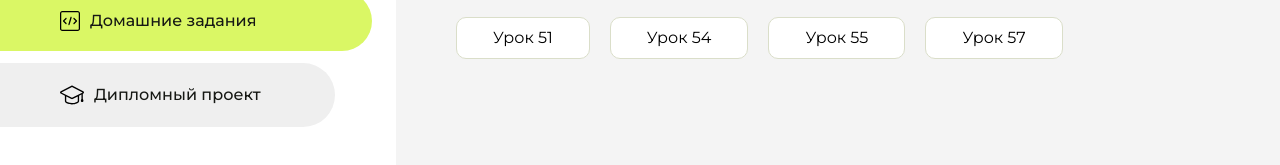
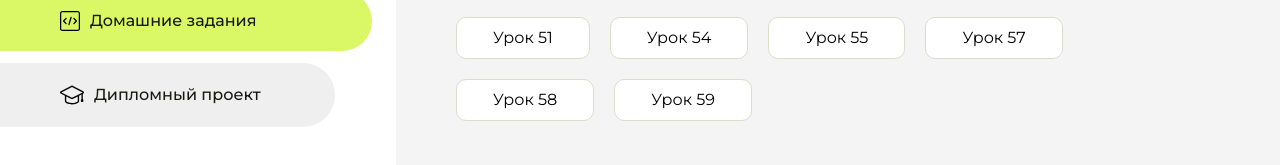
Before and after one commit to strangespirit/homework, a plain HTML site: page index.html in a window 1280 px wide. Shown: the part 345-510 px from the top of the page. Drawn offline with Linux system fonts and the light colour scheme.

Commit message:
Update index.html

```diff
--- a/index.html
+++ b/index.html
@@ -131,6 +131,12 @@
                     <li class="content__list-item">
                         <a href="dz12/index.html">Урок 57</a>
                     </li>
+                    <li class="content__list-item">
+                        <a href="dz13/index.html">Урок 58</a>
+                    </li>
+                    <li class="content__list-item">
+                        <a href="dz14/index.html">Урок 59</a>
+                    </li>
                 </ul>
             </div>
             <div class="content__block hidden" id="diplomBlock">
```
